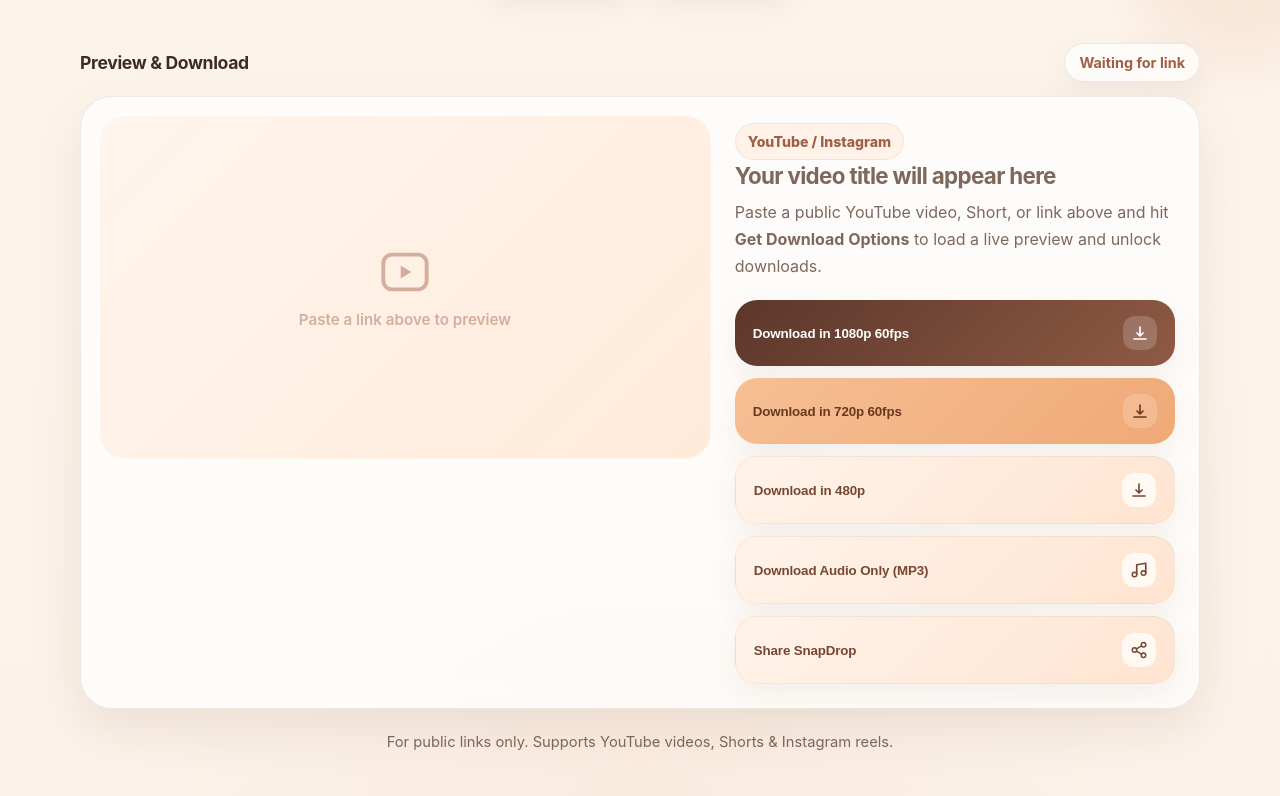
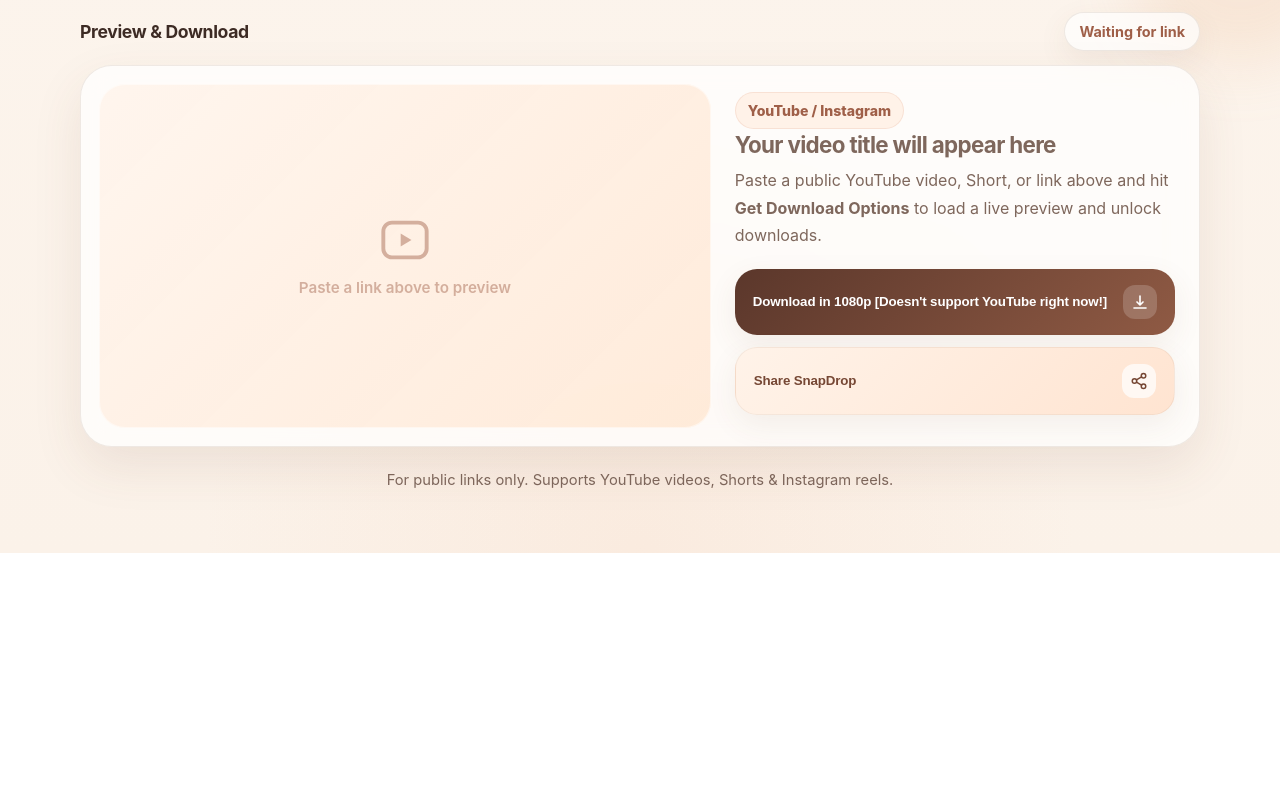
Before and after one commit to Orbitlol/snapdrop, a website: page index.html in a window 1280 px wide. Shown: the part 656-1452 px from the top of the page. After the commit the page ends 1209 px from the top, so only its background shows below. Drawn offline with Linux system fonts and the light colour scheme.

Commit message:
Revise YouTube loading text and button labels
Updated the description of the YouTube video loading feature and modified the download button text to indicate current limitations.

```diff
--- a/index.html
+++ b/index.html
@@ -641,7 +641,7 @@
     <section class="hero">
       <div class="eyebrow"><span class="dot"></span> Easy, modern downloads with instant preview</div>
       <h1>Paste a link, relax, and choose your perfect download format.</h1>
-      <p>Load a YouTube video, YouTube Shorts, in a warm, clean interface with polished actions and an easy preview flow.</p>
+      <p>Load a YouTube video, YouTube Shorts, in a fast, and an easy preview flow.</p>
 
       <form id="downloaderForm" class="downloader-form">
         <label class="input-wrap" id="inputWrap">
@@ -704,27 +704,9 @@
 
           <div class="action-stack">
             <button class="action primary" type="button" data-action="1080p">
-              <span>Download in 1080p 60fps</span>
+              <span>Download in 1080p [Doesn't support YouTube right now!]</span>
               <span class="action-icon" aria-hidden="true">
                 <svg width="18" height="18" viewBox="0 0 24 24" fill="none"><path d="M12 4v12m0 0-4-4m4 4 4-4M4 20h16" stroke="currentColor" stroke-width="2.2" stroke-linecap="round" stroke-linejoin="round"/></svg>
-              </span>
-            </button>
-            <button class="action secondary" type="button" data-action="720p">
-              <span>Download in 720p 60fps</span>
-              <span class="action-icon" aria-hidden="true">
-                <svg width="18" height="18" viewBox="0 0 24 24" fill="none"><path d="M12 4v12m0 0-4-4m4 4 4-4M4 20h16" stroke="currentColor" stroke-width="2.2" stroke-linecap="round" stroke-linejoin="round"/></svg>
-              </span>
-            </button>
-            <button class="action tertiary" type="button" data-action="480p">
-              <span>Download in 480p</span>
-              <span class="action-icon" aria-hidden="true">
-                <svg width="18" height="18" viewBox="0 0 24 24" fill="none"><path d="M12 4v12m0 0-4-4m4 4 4-4M4 20h16" stroke="currentColor" stroke-width="2.2" stroke-linecap="round" stroke-linejoin="round"/></svg>
-              </span>
-            </button>
-            <button class="action tertiary" type="button" data-action="audio">
-              <span>Download Audio Only (MP3)</span>
-              <span class="action-icon" aria-hidden="true">
-                <svg width="18" height="18" viewBox="0 0 24 24" fill="none"><path d="M9 18V5l12-2v13" stroke="currentColor" stroke-width="2.2" stroke-linecap="round" stroke-linejoin="round"/><circle cx="6" cy="18" r="3" stroke="currentColor" stroke-width="2"/><circle cx="18" cy="16" r="3" stroke="currentColor" stroke-width="2"/></svg>
               </span>
             </button>
             <button class="action tertiary" type="button" id="shareBtn">
```
